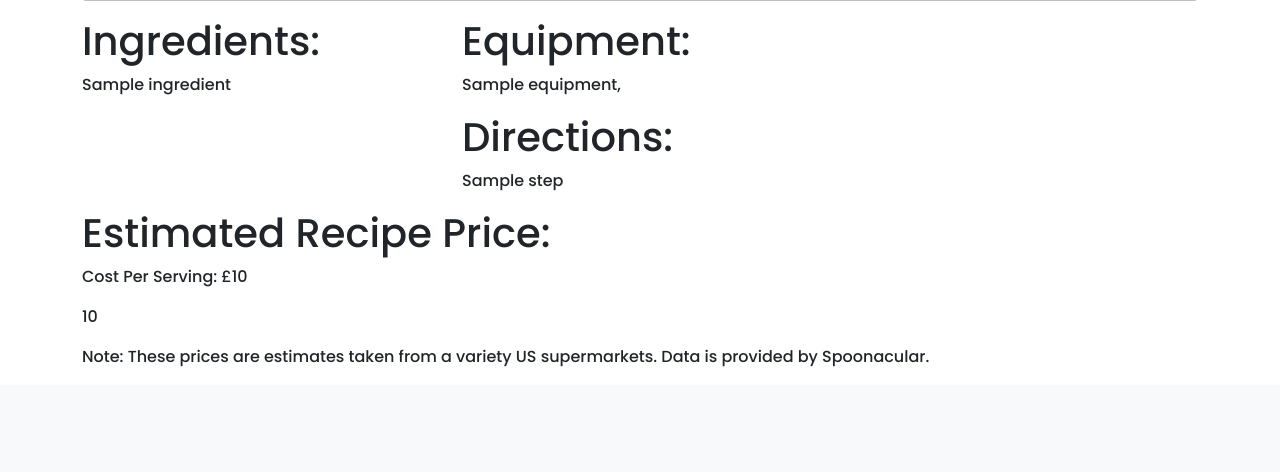
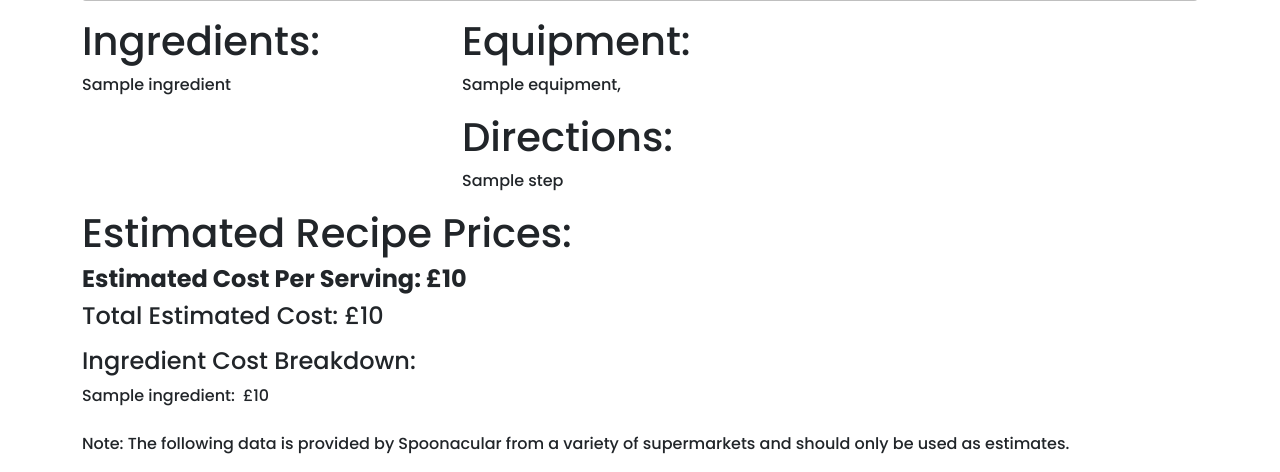
Before and after one commit to JHoweWowe/Honours-Project-Code, a Flask app: template templates/recipe.html in a window 1280 px wide. Shown: the part 536-1008 px from the top of the page. Before the commit the page ends 903 px from the top, so only its background shows below. Run offline with Flask 2, Linux system fonts and the light colour scheme; the template is opened without the code that fills it: most values are stand-ins (such as "Sample title", 1, 10 or a date in 2020); grey boxes marked "Sample" are stand-in pictures; parts of the project's set-up code (start-up, migrations or seed data) failed here and were passed over; some libraries are stand-ins or nearby versions.

Commit message:
Show recipe price feature

```diff
--- a/static/recipe.css
+++ b/static/recipe.css
@@ -24,6 +24,16 @@
     border: 2px solid rgba(0,0,0,.250) !important;
 }
 
+#ingredient-gbp-cost-div {
+    display: flex;
+}
+#ingredient-gbp-cost-breakdown {
+    margin: 16px auto 8px;
+}
+#ingredient-gbp-cost-div, #ingredient-gbp-cost-breakdown h4 {
+    padding: 0px;
+}
+
 /** Screens larger than 768px which is default breakpoint **/
 @media screen and (min-width: 768px) {
     #recipe-description-title, #recipe-dietary-requirements-title,
--- a/templates/recipe.html
+++ b/templates/recipe.html
@@ -96,12 +96,26 @@
         <div class="col-md-12">
             <div id="price-container">
                 <!-- Default pricing should be in pounds -->
-                <h1>Estimated Recipe Price:</h1>
-                {% if recipe_data.prices %}
-                <p>Cost Per Serving: £{{ recipe_data.prices[1]['overall_cost_per_serving'] }}</p>
-                <p>{{ recipe_data.prices[1] }}</p>
-                <p>Note: These prices are estimates taken from a variety US supermarkets.
-                    Data is provided by Spoonacular.
+                <!-- TODO: Support for GBP is supported -->
+                <h1>Estimated Recipe Prices:</h1>
+                {% if recipe_data.prices[1] %}
+                <div id="price-container-gbp-costs">
+                    <h4><b>Estimated Cost Per Serving: £{{ recipe_data.prices[1]['overall_cost_per_serving'] }}</b></h4>
+                    <h4>Total Estimated Cost: £{{ recipe_data.prices[1]['overall_cost'] }}</h4>
+                </div>
+
+                <div id="ingredient-gbp-cost-breakdown" class="row">
+                    <h4>Ingredient Cost Breakdown:</h4>
+                    {% for ingredient, cost in recipe_data.prices[1]['ingredients_name_cost_list'].items() %}
+                    <div id="ingredient-gbp-cost-div" class="col-md-4">
+                        <p>{{ ingredient }}: </p>
+                        <p style="margin-left: 8px;">£{{ cost }}</p>
+                    </div>
+                    {% endfor %}
+                </div>
+
+                <p>Note: The following data is provided by Spoonacular from a variety of supermarkets
+                    and should only be used as estimates.
                 </p>
                 {% else %}
                 <p>NOTE: 404 - Recipe Price Not Found</p>
```
